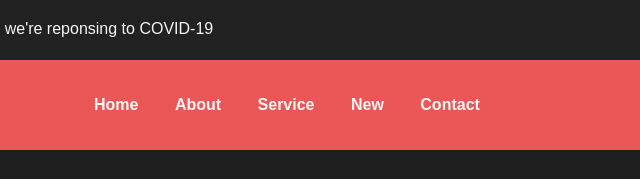
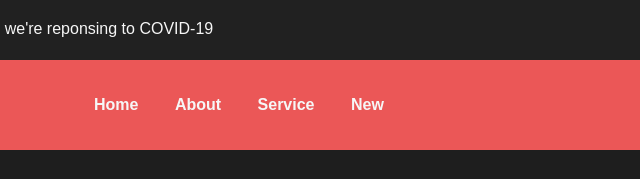
Before and after one commit to mnesa/class08-adventure-mediaq, a plain HTML site: page index.html in a window 1280 px wide. Shown: the top 179 px of the page, 612-1252 px from the left. Drawn offline with Linux system fonts and the light colour scheme.

Commit message:
2nd commit

```diff
--- a/index.html
+++ b/index.html
@@ -29,7 +29,7 @@
           <li><a href="#">About</a></li>
           <li><a href="#">Service</a></li>
           <li><a href="#">New</a></li>
-          <li><a href="#">Contact</a></li>
+
         </ul>
       </nav>
     </div>
```
